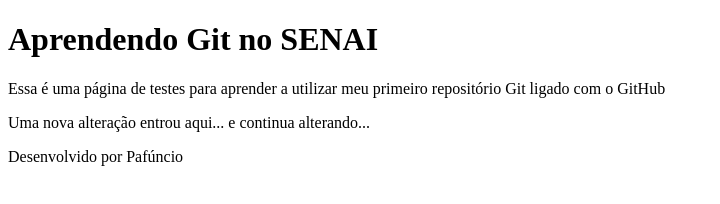
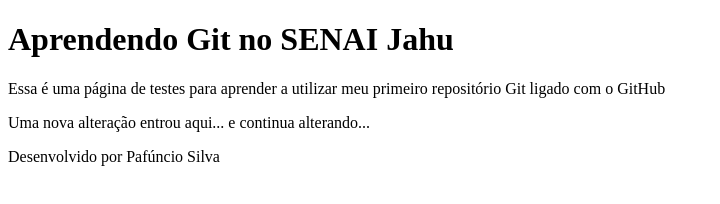
Before and after one commit to NicolyFontes-09/RepositorioTeste, a plain HTML site: page index.html in a window 1280 px wide. Shown: the whole page, without its empty margins (0-720 px from the left). Drawn offline with Linux system fonts and the light colour scheme.

Commit message:
Modificando h1 e footer

```diff
--- a/index.html
+++ b/index.html
@@ -9,7 +9,7 @@
 
 <body>
     <header>
-        <h1>Aprendendo Git no SENAI</h1>
+        <h1>Aprendendo Git no SENAI Jahu</h1>
     </header>
 
 
@@ -19,7 +19,7 @@
 
     <p>Uma nova alteração entrou aqui... e continua alterando...</p>
 
-    <footer>Desenvolvido por Pafúncio</footer>
+    <footer>Desenvolvido por Pafúncio Silva</footer>
 
 </body>
 
```
